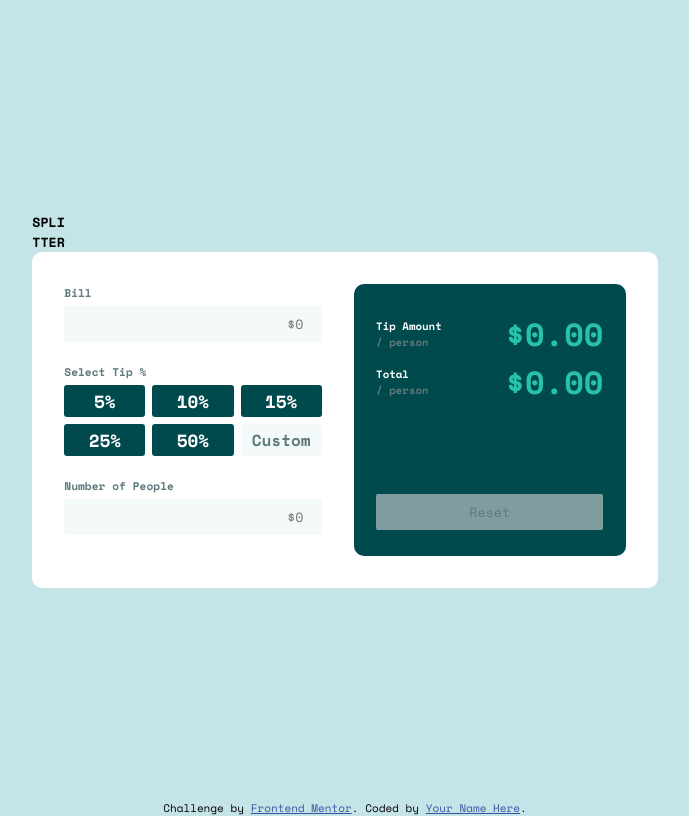
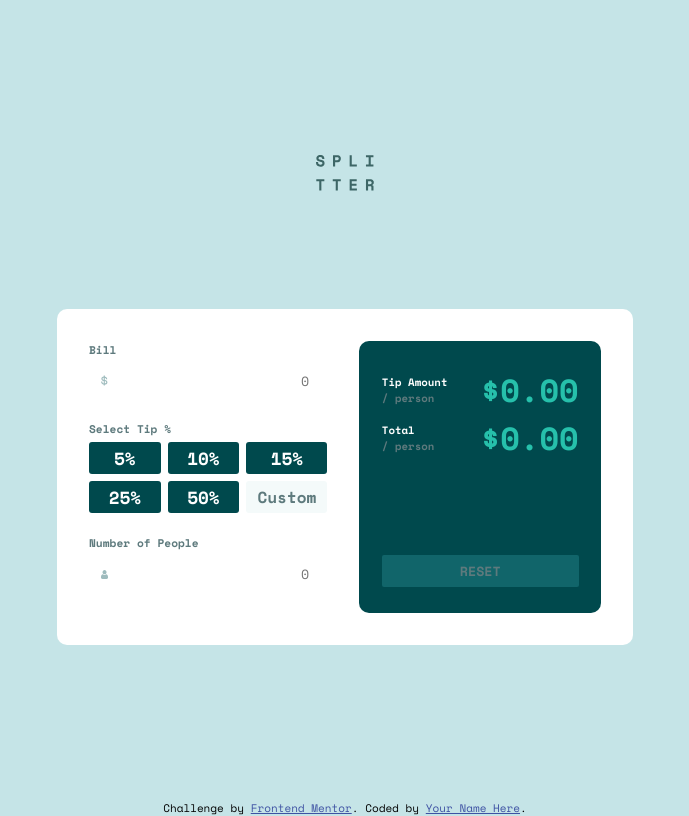
Before and after one commit to LemmyMwaura/Tip-Calculator-App, a plain HTML site: page index.html in a window 1280 px wide. Shown: the whole page, without its empty margins (295-984 px from the left). Drawn offline with nearby package versions, Linux system fonts and the light colour scheme.

Commit message:
Style inactive display complete

```diff
--- a/index.html
+++ b/index.html
@@ -11,12 +11,13 @@
 <body>
   <main>
         <div class="container">
-            <h5 class="title">SPLI<br>TTER</h5>
+            <img src="./images/logo.svg" alt="">
             <div class="content">
                 <div class="input">
                     <div class="item1">
                         <h4>Bill</h4>
-                        <input type="number" placeholder="$0" id="bill">
+                        <input type="number" placeholder="0" id="bill">
+                        <label for="bill"></label>
                     </div>
                     <div class="item2">
                         <h4> Select Tip %</h4>
@@ -31,7 +32,8 @@
                     </div>
                     <div class="item3">
                         <h4>Number of People</h4>
-                        <input type="number" placeholder="$0" id="bill">
+                        <input type="number" placeholder="0" id="people">
+                        <label for="people"></label>
                     </div>
               </div>
 
--- a/index.scss
+++ b/index.scss
@@ -25,21 +25,29 @@ body{
 
 .container{
     display: grid;
-    place-content: center;
+    place-items: center;
+    align-items: center;
     min-height: 100vh;
+
+    img{
+        width: 4.5vw;
+    }
 
     .content{
         display: flex;
         gap: 2rem;
         background-color: var(--White);
         padding: 2rem;
+        width: 45vw;
         border-radius: 10px;
+        margin-top: -12rem;
 
         .input{
             display: flex;
             flex-direction: column;
-            justify-content:center;
+            justify-content: space-between;
             height: 100%;
+            width: 50%;
 
             h4{
                 font-size: 0.7rem;
@@ -49,10 +57,9 @@ body{
 
             input{
                 border: none;
-                padding: 0.2rem 0.2rem; border: none;
                 padding: 0.5rem 0.2rem;
                 background-color: var(--Light2-grayish-cyan);
-                border-radius: 2px;
+                border-radius: 4px;
                 color: var(--Strong-cyan);
                 width: 100%;
             }
@@ -64,6 +71,24 @@ body{
 
             .item1,.item2,.item3{
                 margin-bottom: 1.3rem;
+            }
+
+            .item1{
+                input{
+                    background: url(./images/icon-dollar.svg);
+                    background-position: 5%;
+                    background-size: 3%;
+                    background-repeat: no-repeat;
+                }
+            }
+
+            .item3{
+                input{
+                    background: url(./images/icon-person.svg);
+                    background-position: 5%;
+                    background-size: 3%;
+                    background-repeat: no-repeat;
+                }
             }
 
             .item2{
@@ -94,7 +119,7 @@ body{
 
         .output-card{
             background-color: var(--Very-dark-cyan);
-            width: 17rem;
+            width: 50%;
             padding: 1.6rem 1.4rem;
             border-radius: 10px;
             display: flex;
@@ -128,9 +153,11 @@ body{
                 border: none;
                 outline: none;
                 border-radius: 2px;
-                padding: 0.5rem 0.1rem;
+                padding: 0.4rem 0.1rem;
+                text-transform: uppercase;
                 color: var(--Dark-grayish-cyan);
-                background-color: var(--Dark2-grayish-cyan);
+                font-weight: 700;
+                background-color: hsl(183, 73%, 24%);;
             }
         }
     }
```
Also changed, not shown: index.css, 1 other file.
